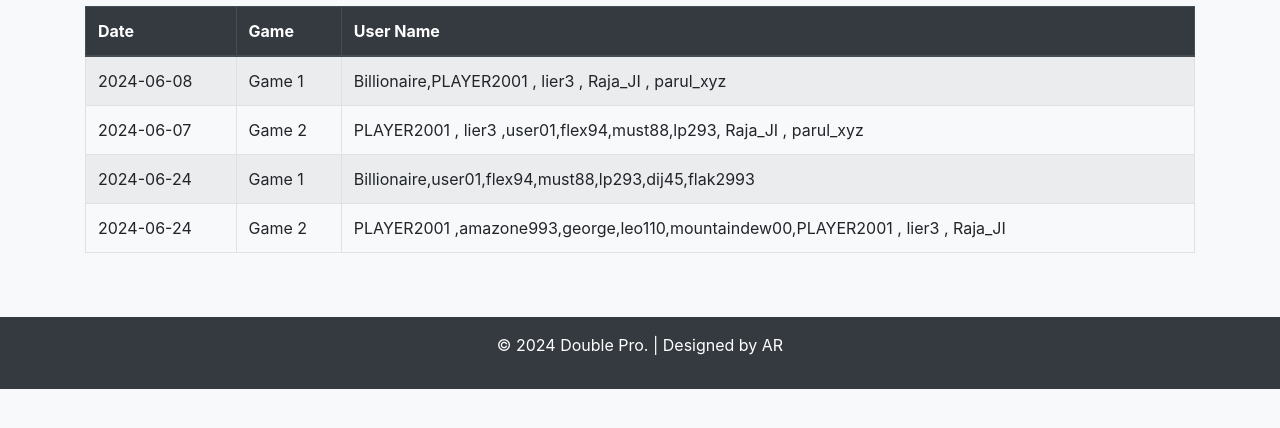
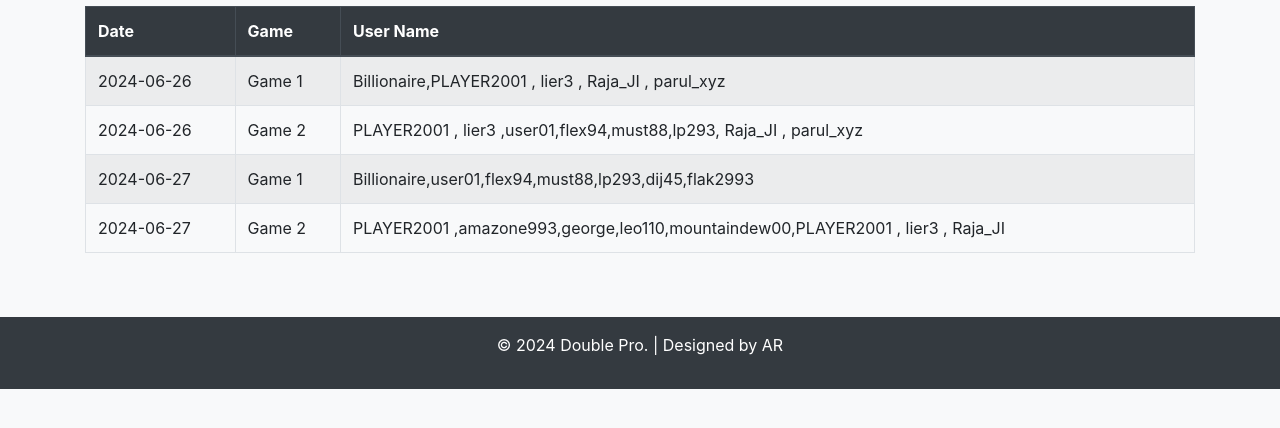
Before and after one commit to aryarna/DoublePro, a website: page public/winner.html in a window 1280 px wide. Shown: the part 154-582 px from the top of the page. Drawn offline with nearby package versions, Linux system fonts and the light colour scheme.

Commit message:
Initial commit

```diff
--- a/public/winner.html
+++ b/public/winner.html
@@ -47,22 +47,22 @@
                 </thead>
                 <tbody>
                     <tr>
-                        <td>2024-06-08</td>
+                        <td>2024-06-26</td>
                         <td>Game 1</td>
                         <td> Billionaire,PLAYER2001 , lier3 , Raja_JI , parul_xyz</td>
                     </tr>
                     <tr>
-                        <td>2024-06-07</td>
+                        <td>2024-06-26</td>
                         <td>Game 2</td>
                         <td>PLAYER2001 , lier3 ,user01,flex94,must88,lp293, Raja_JI , parul_xyz</td>
                     </tr>
                     <tr>
-                        <td>2024-06-24</td>
+                        <td>2024-06-27</td>
                         <td>Game 1</td>
                         <td> Billionaire,user01,flex94,must88,lp293,dij45,flak2993</td>
                     </tr>
                     <tr>
-                        <td>2024-06-24</td>
+                        <td>2024-06-27</td>
                         <td>Game 2</td>
                         <td>PLAYER2001 ,amazone993,george,leo110,mountaindew00,PLAYER2001 , lier3 , Raja_JI </td>
                     </tr>
```
Also changed, not shown: public/results.html (+4 -4 lines).
